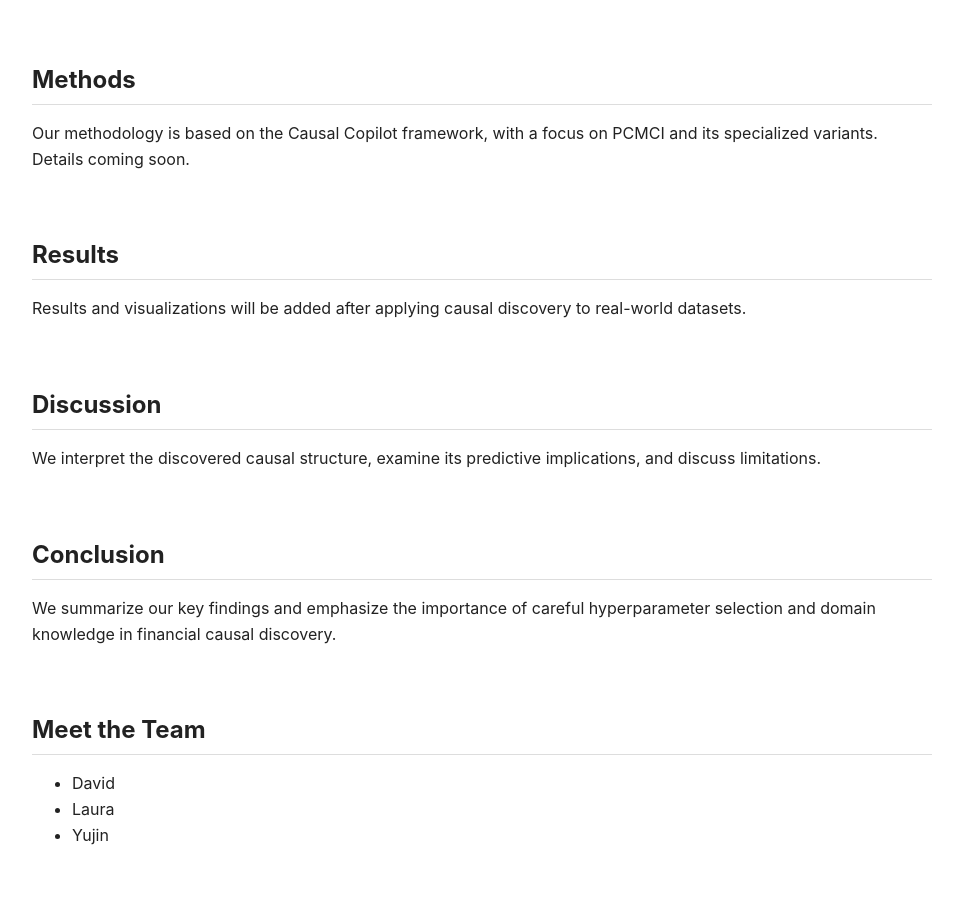
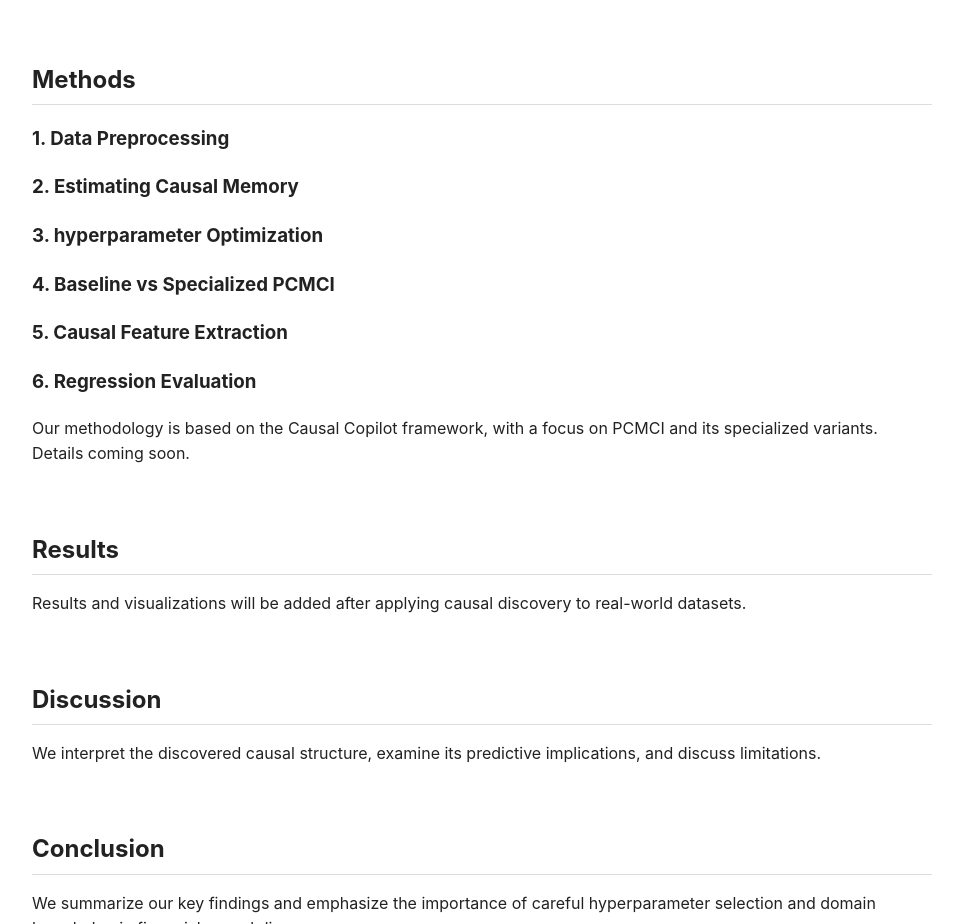
Before and after one commit to lauradiazrodriguez/dsc180_group1, a plain HTML site: page index.html in a window 1280 px wide. Shown: the part 1388-2312 px from the top of the page, without its empty margins (158-1121 px from the left). Drawn offline with Linux system fonts and the light colour scheme.

Commit message:
website:intro, data, methods

```diff
--- a/index.html
+++ b/index.html
@@ -168,6 +168,31 @@
 
     <section id="methods">
       <h2>Methods</h2>
+
+      <h3>
+        1. Data Preprocessing
+      </h3>
+
+      <h3>
+        2. Estimating Causal Memory
+      </h3>
+
+      <h3>
+        3. hyperparameter Optimization
+      </h3>
+
+      <h3>
+        4. Baseline vs Specialized PCMCI
+      </h3>
+
+      <h3>
+        5. Causal Feature Extraction
+      </h3>
+
+      <h3>
+        6. Regression Evaluation
+      </h3>
+
       <p>
         <!-- Placeholder -->
         Our methodology is based on the Causal Copilot framework, with a focus on
```
